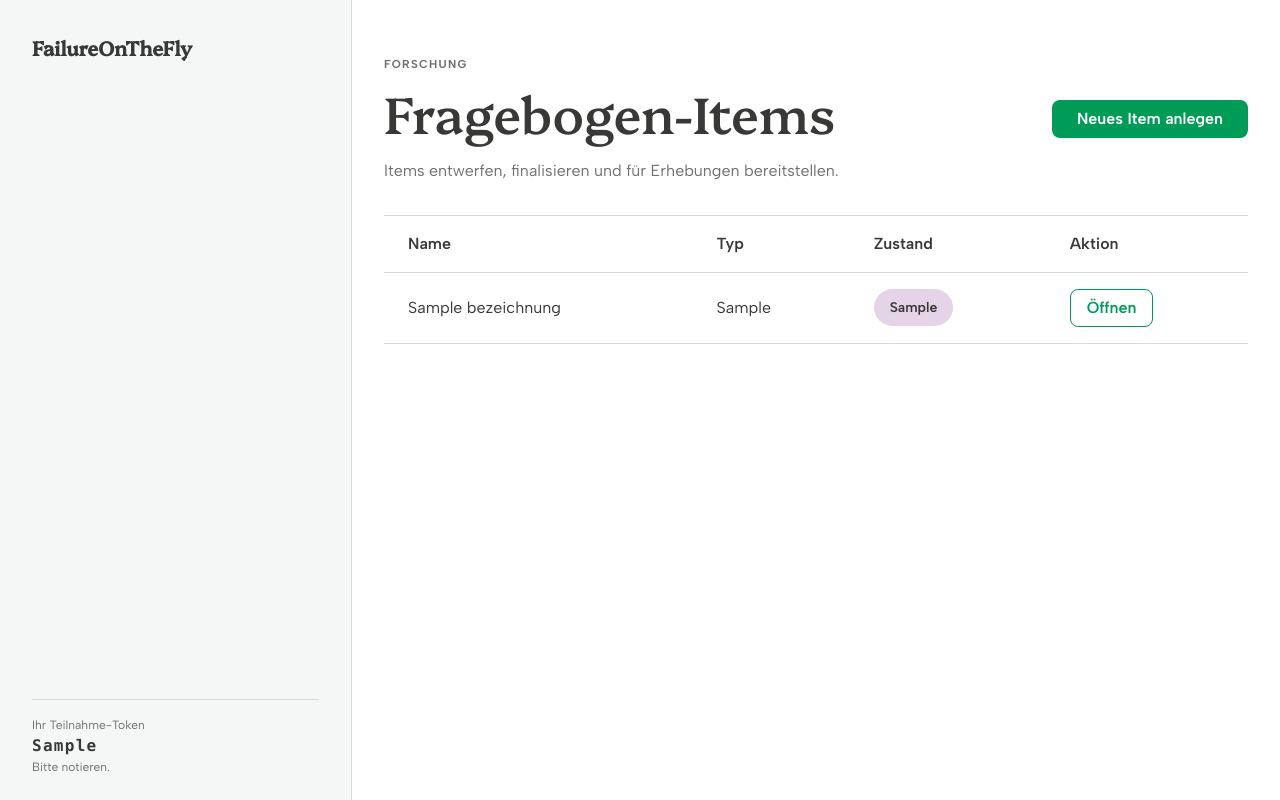
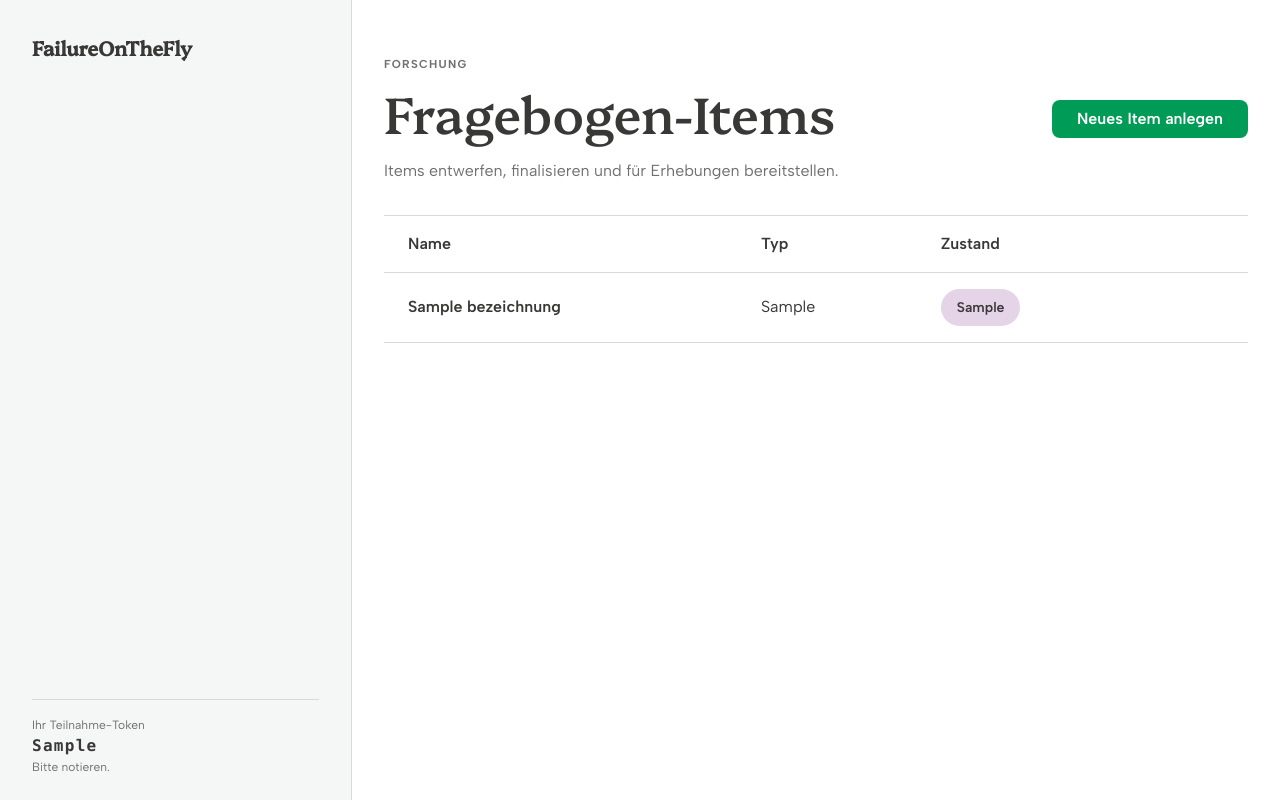
Before and after one commit to fgrng/failure_on_the_fly, a Django app: template fragebogen_items/templates/fragebogen_items/liste.html in a window 1280 px wide. Run offline with Django 5.2, Linux system fonts and the light colour scheme; the template is opened without the code that fills it: most values are stand-ins (such as "Sample title", 1, 10 or a date in 2020).

Commit message:
RALPH: Klickbare Zeilen in »Meine Vignetten« und der Fragebogen-Item-Liste (#316, PRD #292)
Der Name in der ersten Spalte ist der einzige Link der Zeile, sein ::after
deckt die Zeile ab. Die Spalte »Aktion« mit »Öffnen« entfällt.

Entscheidungen:
- Baustein in main.css, opt-in über .table--zeilenlink (Link: .zeilenlink).
  Andere .vignette-index-table-Tabellen bleiben unverändert.
- Die Bereichsklassen setzen jetzt auch --area-tint. Hover und Fokus tönen
  die Zeile mit color-mix 50 % zur Fläche, wie die Navigation.
- Der Fokus-Ring der Zeile nutzt --color-focus, wie das globale
  :focus-visible (ADR-0023). Der Link selbst hat keinen eigenen Ring.
- Trennlinien als inset-box-shadow der Zelle statt border-bottom.
- Letzte Spalte .table__zeilenhinweis »Öffnen ›« (aria-hidden, nur bei Hover/
  Fokus sichtbar). Die Kopfzelle trägt »Öffnen« in neuer Utility
  .visually-hidden.

Dateien: static/css/main.css, vignetten/templates/vignetten/liste.html,
fragebogen_items/templates/fragebogen_items/liste.html, docs/verhalten.md
(neuer Abschnitt »Listen«), Tests in vignetten/, fragebogen_items/,
static/tests/test_design_system.py.

Hinweis: Nicht im Browser gesichtet. Es gab keinen Browser. Erhebungsliste
und Trainingskatalog (#318/#319) können den Baustein übernehmen. Eine
Zweitaktion braucht dort position: relative; z-index: 1.

Co-Authored-By: Claude Opus 5.5 <noreply@anthropic.com>

```diff
--- a/fragebogen_items/templates/fragebogen_items/liste.html
+++ b/fragebogen_items/templates/fragebogen_items/liste.html
@@ -20,22 +20,22 @@
 
     {% if item_zeilen %}
         <div class="table-wrap vignette-index-table">
-            <table class="table">
+            <table class="table table--zeilenlink">
                 <thead>
                     <tr>
                         <th scope="col">Name</th>
                         <th scope="col">Typ</th>
                         <th scope="col">Zustand</th>
-                        <th scope="col">Aktion</th>
+                        <th scope="col"><span class="visually-hidden">Öffnen</span></th>
                     </tr>
                 </thead>
                 <tbody>
                     {% for zeile in item_zeilen %}
                         <tr>
-                            <td>{{ zeile.bezeichnung }}</td>
+                            <td><a class="zeilenlink" href="{% url 'fragebogen_items:detail' zeile.item.pk %}">{{ zeile.bezeichnung }}</a></td>
                             <td>{{ zeile.item.get_typ_display }}</td>
                             <td><span class="badge badge--{{ zeile.zustand_badge }} badge--research">{{ zeile.item.get_zustand_display }}</span></td>
-                            <td><a class="button button--secondary" href="{% url 'fragebogen_items:detail' zeile.item.pk %}">Öffnen</a></td>
+                            <td class="table__zeilenhinweis" aria-hidden="true">Öffnen ›</td>
                         </tr>
                     {% endfor %}
                 </tbody>
--- a/static/css/main.css
+++ b/static/css/main.css
@@ -89,21 +89,25 @@ a:hover {
 .card--participant {
     --area-solid: var(--color-area-participant-solid);
     --area-on-solid: var(--color-area-participant-on-solid);
+    --area-tint: var(--color-area-participant-tint);
 }
 .area--authoring,
 .card--authoring {
     --area-solid: var(--color-area-authoring-solid);
     --area-on-solid: var(--color-area-authoring-on-solid);
+    --area-tint: var(--color-area-authoring-tint);
 }
 .area--research,
 .card--research {
     --area-solid: var(--color-area-research-solid);
     --area-on-solid: var(--color-area-research-on-solid);
+    --area-tint: var(--color-area-research-tint);
 }
 .area--system,
 .card--system {
     --area-solid: var(--color-area-system-solid);
     --area-on-solid: var(--color-area-system-on-solid);
+    --area-tint: var(--color-area-system-tint);
 }
 
 .area-band {
@@ -325,6 +329,54 @@ select:focus {
     color: var(--color-text-muted);
 }
 
+/* ---- Klickbare Zeilen (Opt-in): der Name ist der einzige Link, sein ::after deckt die Zeile ab ---- */
+.table--zeilenlink tbody tr { position: relative; }
+/* Linie als Schatten: bleibt über dem Hover-Hintergrund der positionierten Zeile sichtbar. */
+.table--zeilenlink tbody td {
+    border-bottom: 0;
+    box-shadow: inset 0 -1px 0 var(--color-border);
+}
+.table--zeilenlink tbody tr:last-child td { box-shadow: none; }
+.table--zeilenlink tbody tr:is(:hover, :has(.zeilenlink:focus-visible)) {
+    background: color-mix(in srgb, var(--area-tint) 50%, var(--color-surface));
+}
+.table--zeilenlink tbody tr:has(.zeilenlink:focus-visible) {
+    outline: 2px solid var(--color-focus);
+    outline-offset: -2px;
+}
+.zeilenlink {
+    color: inherit;
+    font-weight: 600;
+    text-decoration: none;
+}
+.zeilenlink:hover { color: inherit; text-decoration: none; }
+.zeilenlink:focus-visible { outline: none; }
+.zeilenlink::after {
+    content: "";
+    position: absolute;
+    inset: 0;
+}
+.table__zeilenhinweis {
+    width: 1%;
+    color: var(--color-accent);
+    font-weight: 600;
+    white-space: nowrap;
+    visibility: hidden;
+}
+.table--zeilenlink tbody tr:is(:hover, :has(.zeilenlink:focus-visible)) .table__zeilenhinweis {
+    visibility: visible;
+}
+
+/* Nur für Screenreader sichtbar. */
+.visually-hidden {
+    position: absolute;
+    width: 1px;
+    height: 1px;
+    overflow: hidden;
+    clip-path: inset(50%);
+    white-space: nowrap;
+}
+
 /* ---- Fließtext ---- */
 .prose {
     margin: 0;
```
Also changed, not shown: docs/verhalten.md (+13 -0 lines), fragebogen_items/tests/test_views.py (+10 -0 lines), static/tests/test_design_system.py (+15 -0 lines), vignetten/templates/vignetten/liste.html (+4 -4 lines), vignetten/tests/test_views.py (+18 -0 lines).
